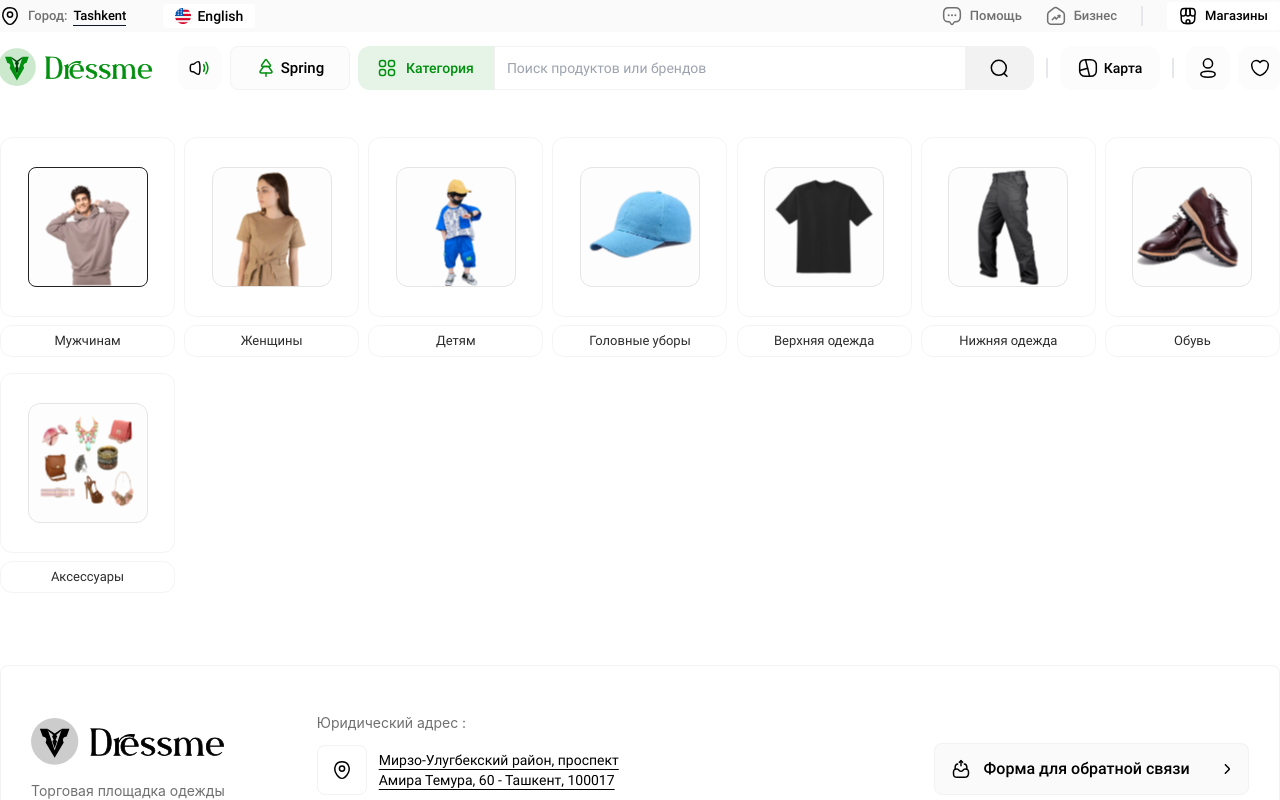
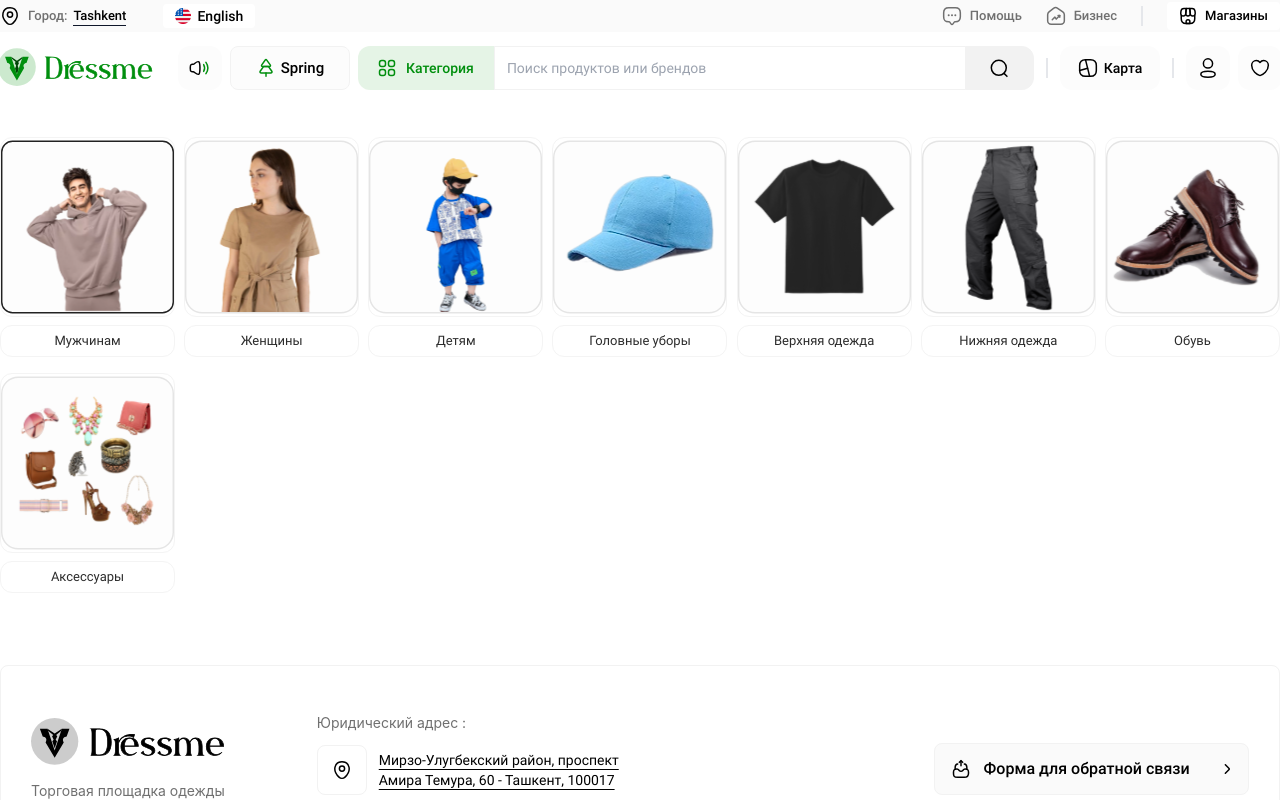
Before and after one commit to IsmoilKarimov/dressme_front_new, a React (Create React App) app: page /catalog in a window 1280 px wide. Shown: the top 800 px of the page. Built offline with nearby package versions, Linux system fonts and the light colour scheme.

Commit message:
data
data

```diff
--- a/src/components/Home/Catalog/Catalog.js
+++ b/src/components/Home/Catalog/Catalog.js
@@ -55,9 +55,9 @@ const Catalog = () => {
         <article className="w-full h-fit my-8 flex flex-wrap  ll:gap-x-2 gap-y-4 justify-between">
           {wearArray?.map((data) => {
             return (
-              <figure className="w-[150px] ll:w-[175px] h-fit flex flex-wrap gap-y-2 ">
-                <div className="w-full h-[155px] ll:h-[180px] flex items-center overflow-hidden justify-center border border-skeltonColor rounded-[12px]">
-                  <img src={data?.img} alt="" className="object-cover	" />
+              <figure className="w-[140px] ls:w-[150px] ll:w-[175px] h-fit flex flex-wrap gap-y-2 ">
+                <div className="w-full h-[145px] ls:h-[155px] ll:h-[180px] flex items-center overflow-hidden justify-center border border-skeltonColor rounded-[12px]">
+                  <img src={data?.img} alt="" className=" h-full	" />
                 </div>
                 <button
                   onClick={() => setOpenCatalog(true)}
```
